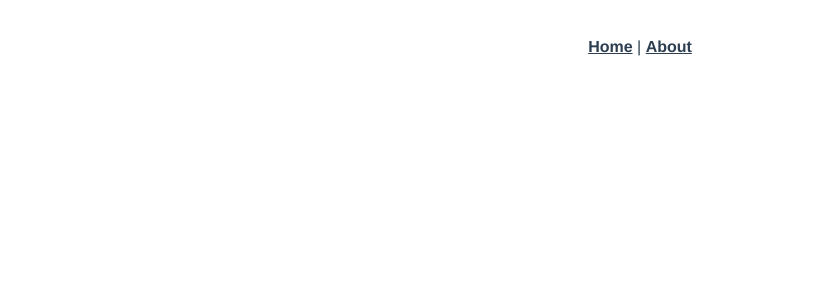
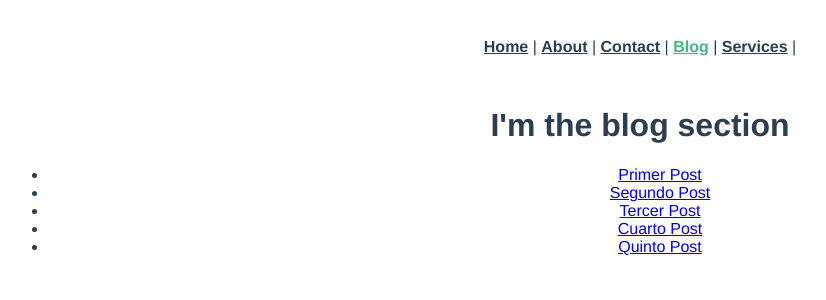
Before and after one commit to EmersonMedina/Curso-VUE-GOGODEV, a Vue app: page /blog in a window 1280 px wide. Before the commit this address had no page. Shown: the top 300 px of the page, without its empty margins (0-826 px from the left). Built offline with nearby package versions, Linux system fonts and the light colour scheme.

Commit message:
Trabajo del episodio

```diff
--- a/src/App.vue
+++ b/src/App.vue
@@ -1,9 +1,12 @@
 <template>
   <nav>
-    <router-link to="/">Home</router-link> |
-    <router-link to="/about">About</router-link>
+    <router-link :to="{ name: 'home' }">Home</router-link> |
+    <router-link :to="{ name: 'about' }">About</router-link> |
+    <router-link :to="{ name: 'contact' }">Contact</router-link> |
+    <router-link :to="{ name: 'blog' }">Blog</router-link> |
+    <router-link :to="{ name: 'services' }">Services</router-link> |
   </nav>
-  <router-view/>
+  <router-view />
 </template>
 
 <style lang="scss">
--- a/src/router/index.ts
+++ b/src/router/index.ts
@@ -1,25 +1,47 @@
-import { createRouter, createWebHistory, RouteRecordRaw } from 'vue-router'
-import HomeView from '../views/HomeView.vue'
+import { createRouter, createWebHistory, RouteRecordRaw } from "vue-router";
+import HomeView from "../views/HomeView.vue";
+import AboutView from "../views/AboutView.vue";
+import ServicesView from "../views/ServicesView.vue";
+import ContactView from "../views/ContactView.vue";
+import BlogView from "../views/BlogView.vue";
+import PostView from "../views/PostView.vue";
 
 const routes: Array<RouteRecordRaw> = [
   {
-    path: '/',
-    name: 'home',
-    component: HomeView
+    path: "/",
+    name: "home",
+    component: HomeView,
   },
   {
-    path: '/about',
-    name: 'about',
-    // route level code-splitting
-    // this generates a separate chunk (about.[hash].js) for this route
-    // which is lazy-loaded when the route is visited.
-    component: () => import(/* webpackChunkName: "about" */ '../views/AboutView.vue')
-  }
-]
+    path: "/about",
+    name: "about",
+    component: AboutView,
+  },
+  {
+    path: "/services",
+    name: "services",
+    component: ServicesView,
+  },
+  {
+    path: "/contact",
+    name: "contact",
+    component: ContactView,
+  },
+  {
+    path: "/blog",
+    name: "blog",
+    component: BlogView,
+  },
+  {
+    path: "/blog/:id",
+    name: "post",
+    component: PostView,
+  },
+];
 
 const router = createRouter({
   history: createWebHistory(process.env.BASE_URL),
-  routes
-})
+  routes,
+});
 
-export default router
+export default router;
--- /dev/null
+++ b/src/views/BlogView.vue
@@ -0,0 +1,35 @@
+<template>
+  <h1>I'm the blog section</h1>
+
+  <ul>
+    <li>
+      <router-link :to="{ name: 'post', params: { id: 1 } }"
+        >Primer Post</router-link
+      >
+    </li>
+    <li>
+      <router-link :to="{ name: 'post', params: { id: 2 } }"
+        >Segundo Post</router-link
+      >
+    </li>
+    <li>
+      <router-link :to="{ name: 'post', params: { id: 3 } }"
+        >Tercer Post</router-link
+      >
+    </li>
+    <li>
+      <router-link :to="{ name: 'post', params: { id: 4 } }"
+        >Cuarto Post</router-link
+      >
+    </li>
+    <li>
+      <router-link :to="{ name: 'post', params: { id: 5 } }"
+        >Quinto Post</router-link
+      >
+    </li>
+  </ul>
+</template>
+
+<script setup lang="ts"></script>
+
+<style scoped></style>
--- /dev/null
+++ b/src/views/ContactView.vue
@@ -0,0 +1,7 @@
+<template>
+  <h1>I'm the contact view</h1>
+</template>
+
+<script setup lang="ts"></script>
+
+<style scoped></style>
--- /dev/null
+++ b/src/views/PostView.vue
@@ -0,0 +1,18 @@
+<template>
+  <h1>I'm the post view</h1>
+
+  <h2>Post id: {{ postId }}</h2>
+</template>
+
+<script setup lang="ts">
+import { Ref, onMounted, ref } from "vue";
+import { useRoute } from "vue-router";
+
+let postId: Ref<any> = ref();
+onMounted(() => {
+  const route = useRoute();
+  postId.value = route.params.id;
+});
+</script>
+
+<style scoped></style>
--- /dev/null
+++ b/src/views/ServicesView.vue
@@ -0,0 +1,7 @@
+<template>
+  <h1>I'm the service view</h1>
+</template>
+
+<script setup lang="ts"></script>
+
+<style scoped></style>
```
